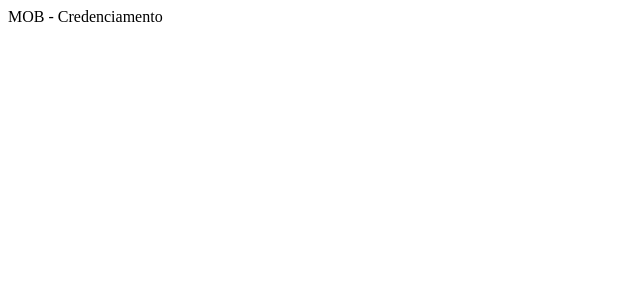
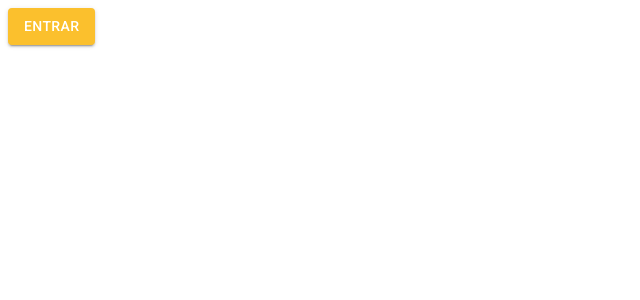
Before and after one commit to thiaguinhobyra/mob-app, a React (Create React App) app: page /pagina-inicial in a window 1280 px wide. Shown: the top 300 px of the page, without its empty margins (0-640 px from the left). Built offline with nearby package versions, Linux system fonts and the light colour scheme.

Commit message:
criando tema light

```diff
--- a/package.json
+++ b/package.json
@@ -3,6 +3,10 @@
   "version": "0.1.0",
   "private": true,
   "dependencies": {
+    "@emotion/react": "^11.10.0",
+    "@emotion/styled": "^11.10.0",
+    "@mui/icons-material": "^5.10.2",
+    "@mui/material": "^5.10.2",
     "@testing-library/jest-dom": "^5.16.5",
     "@testing-library/react": "^13.3.0",
     "@testing-library/user-event": "^13.5.0",
--- a/public/index.html
+++ b/public/index.html
@@ -14,6 +14,17 @@
     <link rel="manifest" href="%PUBLIC_URL%/manifest.json" />
 
     <title>MOB - Credenciamento</title>
+
+    <link
+      rel="stylesheet"
+      href="https://fonts.googleapis.com/css?family=Roboto:300,400,500,700&display=swap"
+    />
+    <link
+      rel="stylesheet"
+      href="https://fonts.googleapis.com/icon?family=Material+Icons"
+    />
+
+
   </head>
   <body>
     <noscript>Você precisa habilitar o JavaScript para executar este aplicativo.</noscript>
--- a/src/App.tsx
+++ b/src/App.tsx
@@ -1,8 +1,14 @@
+import { ThemeProvider } from '@mui/material';
+import { BrowserRouter } from 'react-router-dom'
+import { AppRoutes } from './routes';
+import { LightTheme } from './shared/themes';
 
 export const App = () => {
   return (
-    <div className="App">
-      MOB - Credenciamento
-    </div>
+    <ThemeProvider theme={LightTheme}>
+      <BrowserRouter>
+        <AppRoutes />
+      </BrowserRouter>
+    </ThemeProvider>
   );
 }
--- a/src/routes/index.tsx
+++ b/src/routes/index.tsx
@@ -1 +1,13 @@
-export{}
+import { Button } from '@mui/material';
+import { Routes, Route, Navigate } from 'react-router-dom'
+
+export const AppRoutes =() => {
+
+    return (
+    <Routes>
+        <Route path="/pagina-inicial" element={<Button variant='contained' color='primary' >Entrar</Button>} />
+
+        <Route path="*" element={<Navigate to="/pagina-inicial" />} />
+    </Routes>
+    );
+}
--- /dev/null
+++ b/src/shared/themes/Light.ts
@@ -0,0 +1,24 @@
+import { createTheme } from "@mui/material";
+import { cyan, yellow } from "@mui/material/colors";
+
+export const LightTheme = createTheme ({
+    palette: {
+        primary: {
+            main: yellow[700],
+            dark: yellow[800],
+            light:yellow[500],
+            contrastText: '#ffffff',
+        },
+        secondary: {
+            main: cyan[500],
+            dark: cyan[400],
+            light:cyan[300],
+            contrastText: '#ffffff',
+        },
+        background:{
+            paper: '#fffff',
+            default: '#f7f6f3',
+
+        }
+    }
+});
--- a/src/shared/themes/index.ts
+++ b/src/shared/themes/index.ts
@@ -1 +1 @@
-export{}
+export * from './Light';
```
Also changed, not shown: 1 other file (tests, documents, lock files or other folders).
